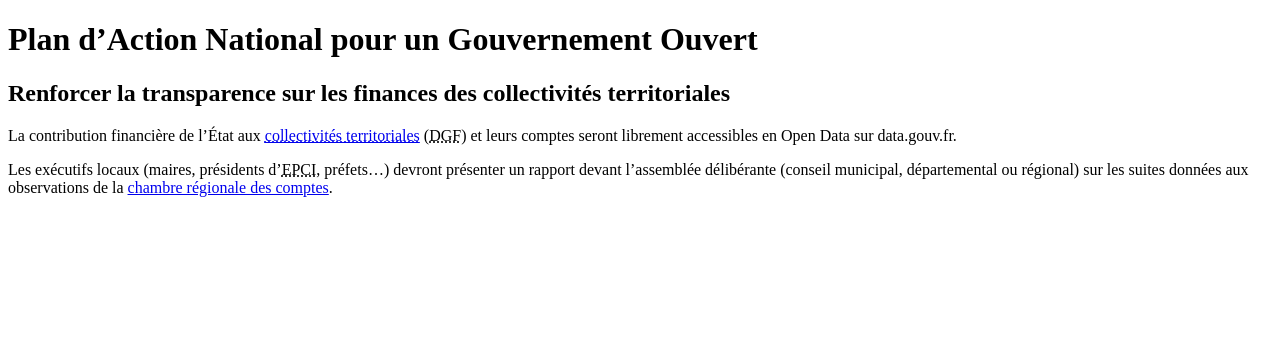
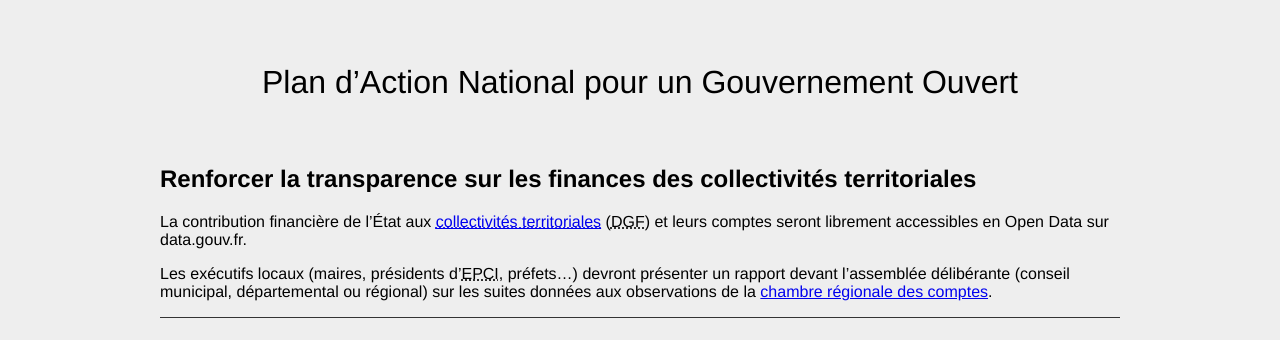
Before and after one commit to MattiSG/plan-ogp, a plain HTML site: page index.html in a window 1280 px wide. Drawn offline with Linux system fonts and the light colour scheme.

Commit message:
First styling

```diff
--- a/index.html
+++ b/index.html
@@ -6,6 +6,8 @@
 		<title>Plan d’Action National pour un Gouvernement Ouvert</title>
 		<meta name="description" content="Les engagements 2015-2017 du gouvernement français pour dans le cadre de l'OGP (Open Government Partnership).">
 		<meta name="viewport" content="width=device-width, initial-scale=1">
+
+		<link rel="stylesheet" type="text/css" href="main.css"/>
 	</head>
 	<body>
 		<h1>Plan d’Action National pour un Gouvernement Ouvert</h1>
--- /dev/null
+++ b/main.css
@@ -0,0 +1,16 @@
+body {
+	font-family: "Helvetica Neue";
+	background-color: #EEE;
+}
+
+h1 {
+	text-align: center;
+	font-weight: 200;
+	margin: 2em 0;
+}
+
+article {
+	max-width: 60em;
+	margin: auto;
+	border-bottom: 1px solid #333;
+}
```
